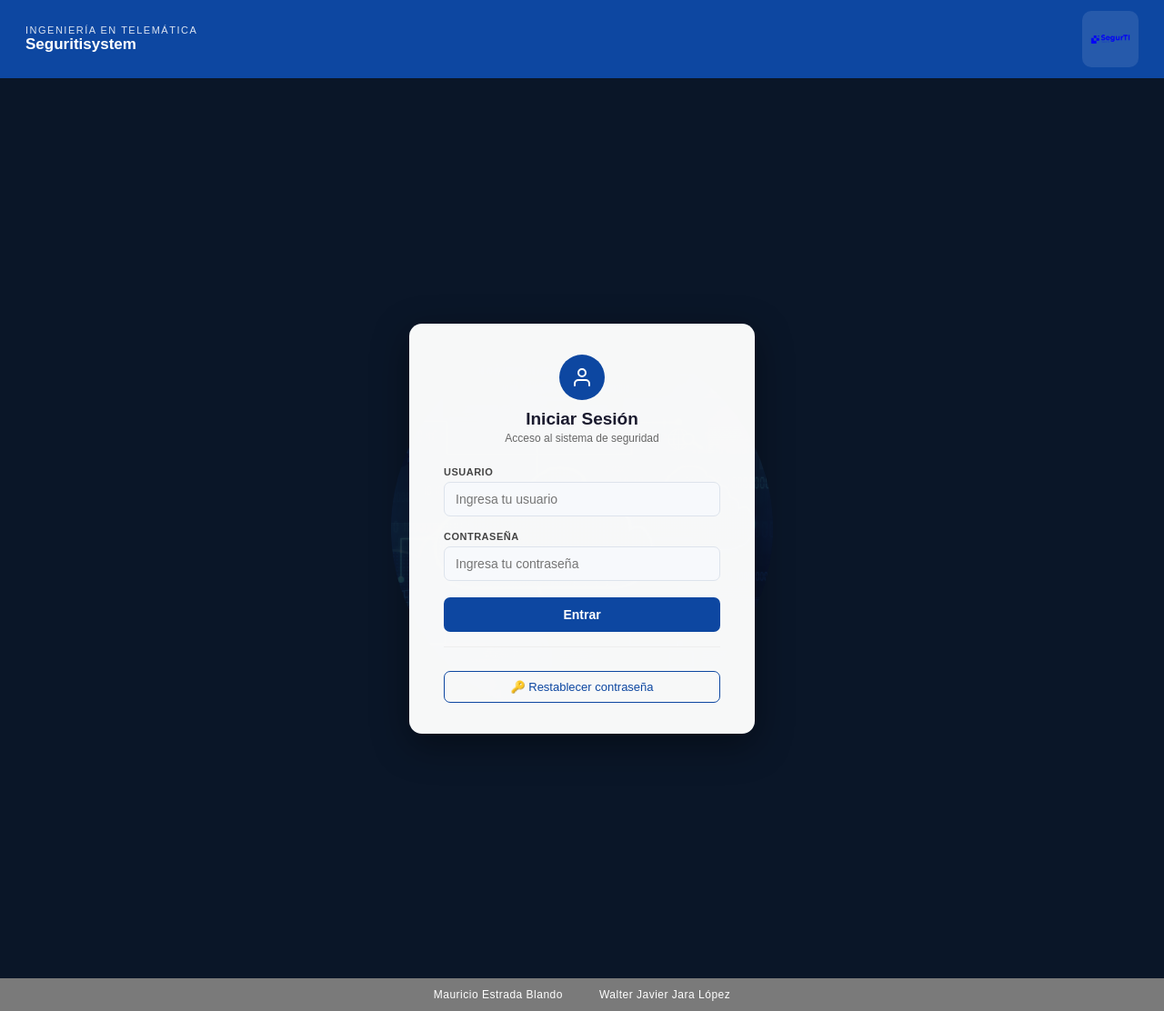
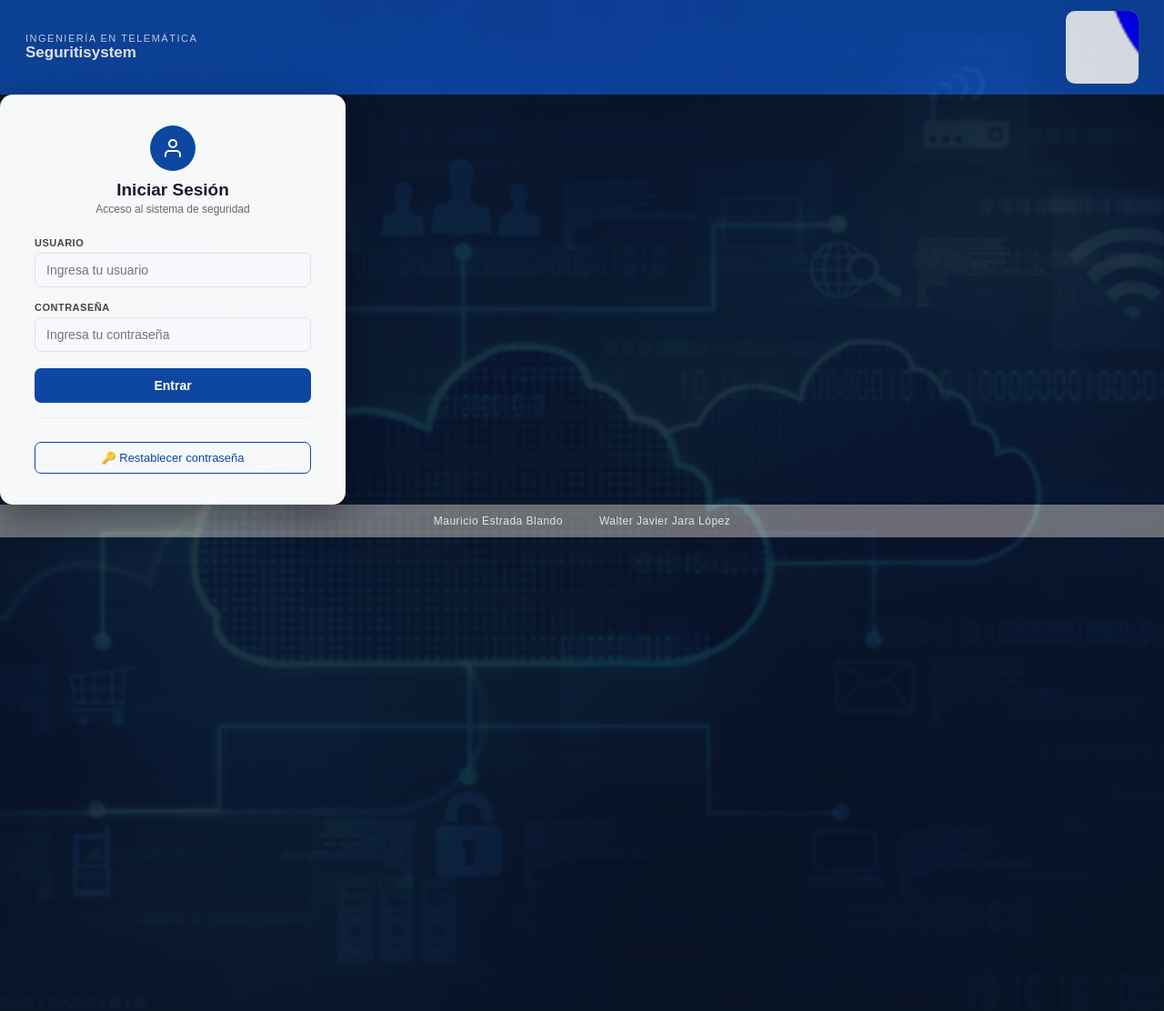
Before and after one commit to wjara2594-sudo/mi-app-flask, a Flask app: page /login in a window 1280 px wide. Shown: the whole page at 91% size. Run offline with Flask 3, Linux system fonts and the light colour scheme.

Commit message:
Update Dise.css

```diff
--- a/static/Dise.css
+++ b/static/Dise.css
@@ -25,14 +25,13 @@ body {
     display: flex; align-items: center; justify-content: center;
     flex-shrink: 0;
 }
-.top-logo img { width: 100%; height: 100%; object-fit: contain; }
-
-.main-content {
-    flex: 1;
+.top-logo {
+    width: 80px; height: 80px;
+    border-radius: 10px; overflow: hidden;
+    background: rgba(255,255,255,0.95);
     display: flex; align-items: center; justify-content: center;
-    padding: 32px 16px;
-    position: relative;
-    overflow: hidden;
+    flex-shrink: 0;
+    padding: 4px;
 }
 .watermark {
     position: absolute;
@@ -40,15 +39,16 @@ body {
     display: flex; align-items: center; justify-content: center;
     pointer-events: none;
     z-index: 0;
+    overflow: hidden;
 }
 .watermark img {
-    width: 420px; height: 420px;
+    width: 100%;
+    height: 100%;
     object-fit: cover;
-    opacity: 0.18;
-    border-radius: 50%;
-    filter: grayscale(30%);
+    opacity: 0.12;
+    filter: grayscale(20%) blur(1px);
+    border-radius: 0;
 }
-
 .card-wrap { position: relative; z-index: 1; width: 100%; max-width: 380px; }
 
 .login-card, .reset-card {
```
